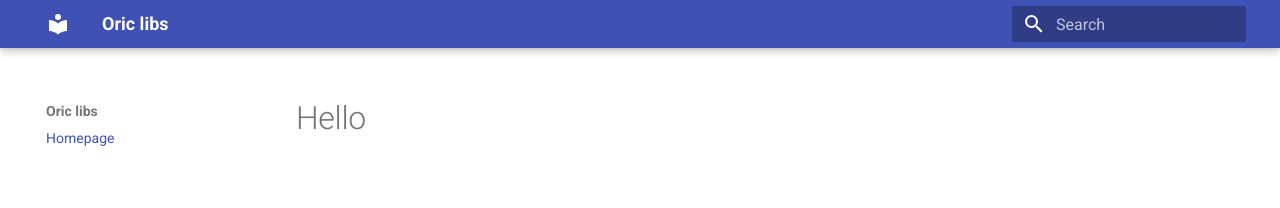
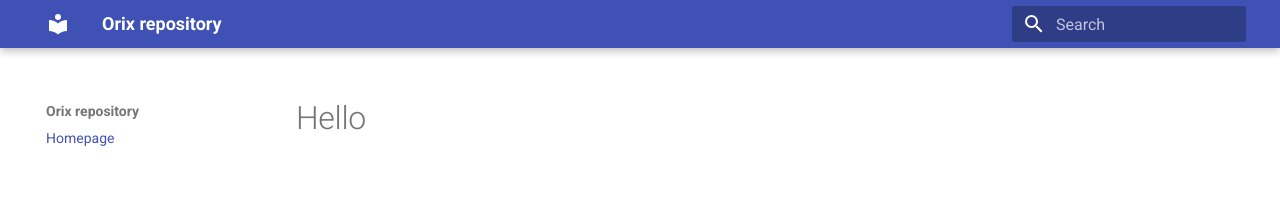
Before and after one commit to oriclibs/oriclibs.github.io, an MkDocs documentation site: the page built from docs/index.md, in a window 1280 px wide. Shown: the top 208 px of the page. Built offline with MkDocs 1.6.1 and Material for MkDocs 9.7.7, drawn with Linux system fonts in a browser that asks for light colours.

Commit message:
Update site name from 'Oric libs' to 'Orix repository'

```diff
--- a/mkdocs.yml
+++ b/mkdocs.yml
@@ -1,4 +1,4 @@
-site_name: Oric libs
+site_name: Orix repository
 
 theme:
     name: material
```
